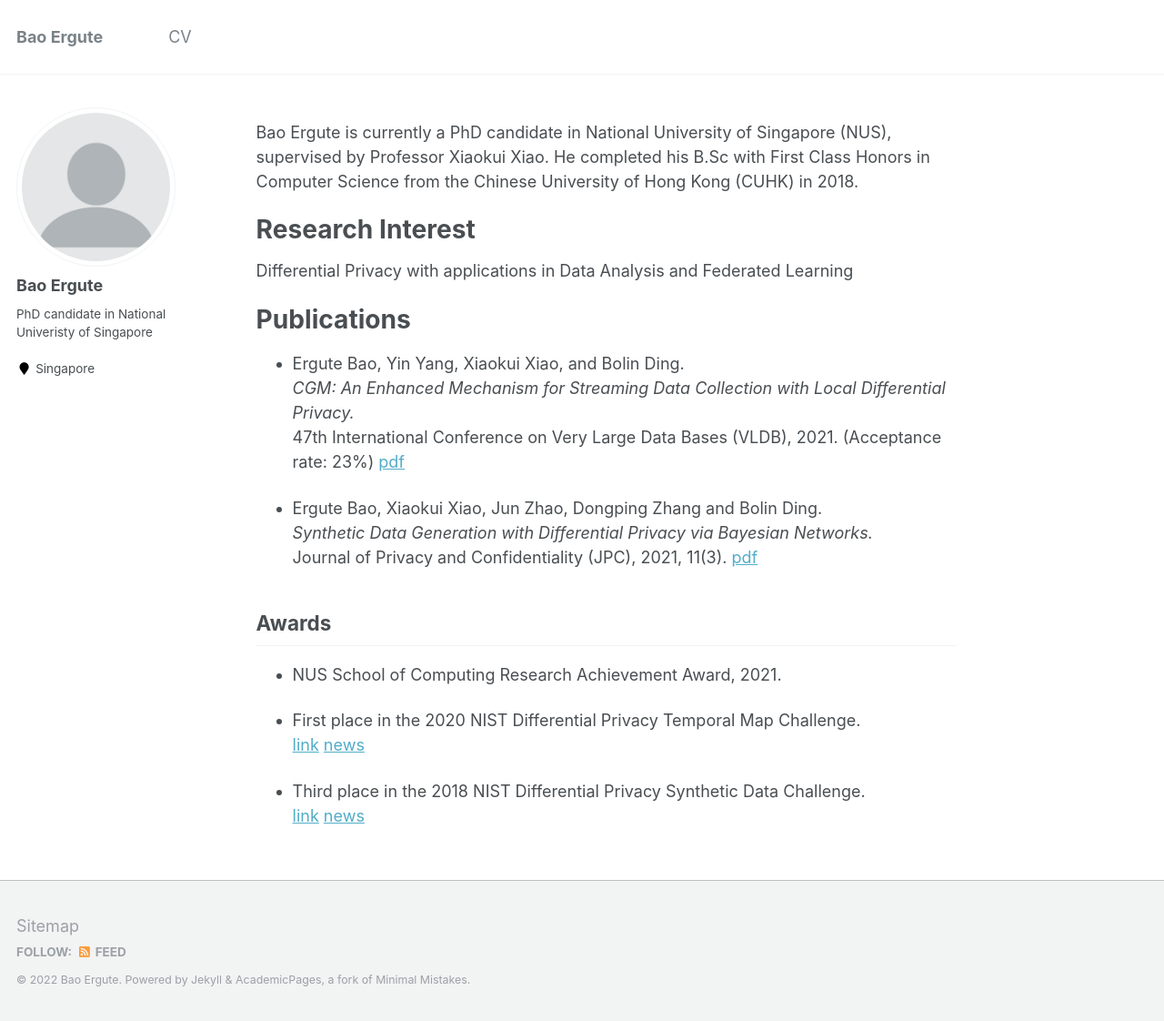
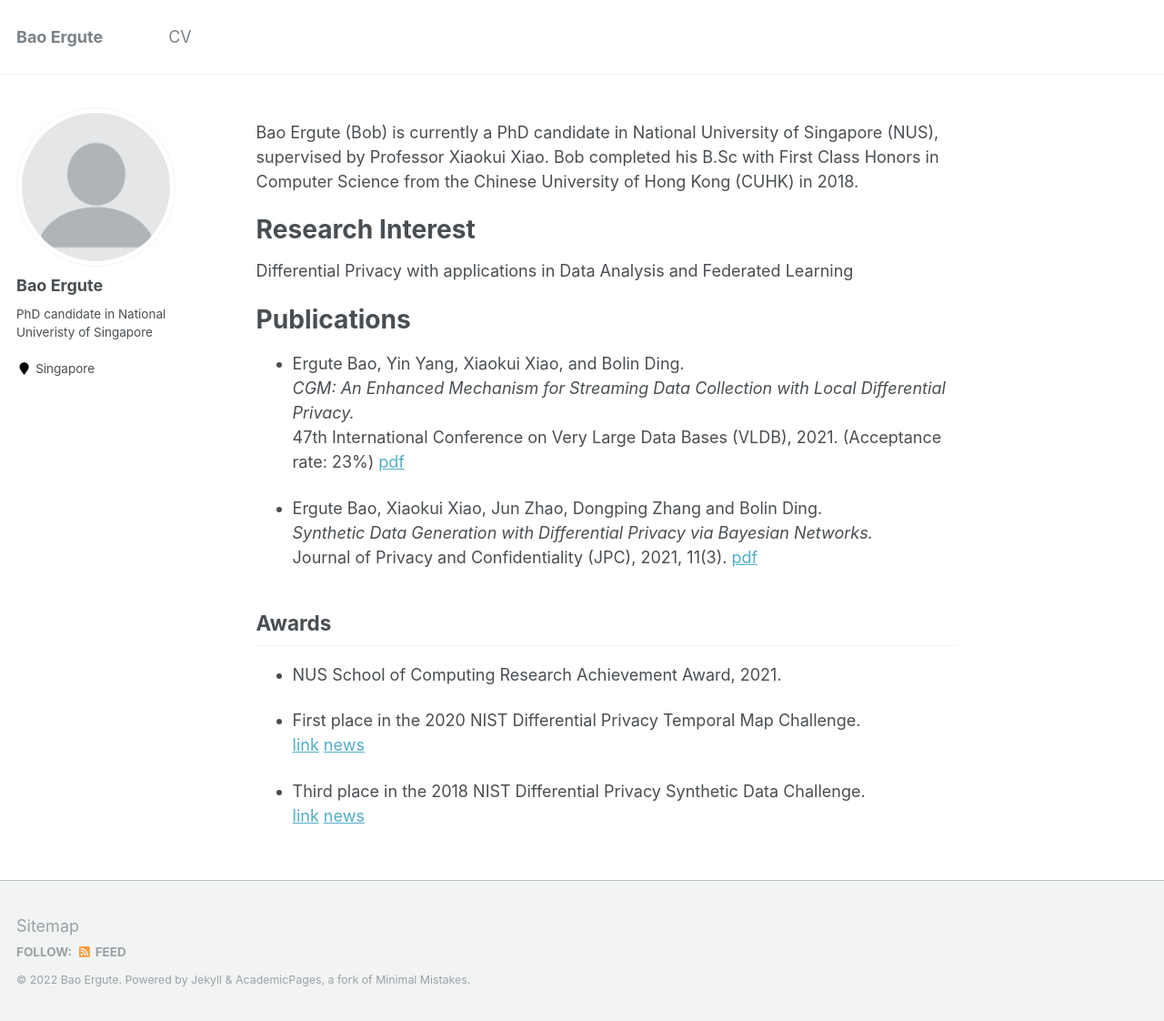
Before and after one commit to paulgute/paulgute.github.io, a Jekyll site: the page built from _pages/about.md, in a window 1280 px wide and 1122 px high. Shown: the whole window at 91% size. Built offline with Jekyll 4.4.1, drawn with Linux system fonts in a browser that asks for light colours.

Commit message:
Update about.md

```diff
--- a/_pages/about.md
+++ b/_pages/about.md
@@ -8,7 +8,7 @@ redirect_from:
   - /about.html
 ---
 
-Bao Ergute is currently a PhD candidate in National University of Singapore (NUS), supervised by Professor Xiaokui Xiao. He completed his B.Sc with First Class Honors in Computer Science from the Chinese University of Hong Kong (CUHK) in 2018.
+Bao Ergute (Bob) is currently a PhD candidate in National University of Singapore (NUS), supervised by Professor Xiaokui Xiao. Bob completed his B.Sc with First Class Honors in Computer Science from the Chinese University of Hong Kong (CUHK) in 2018.
 
 Research Interest
 ======
```
